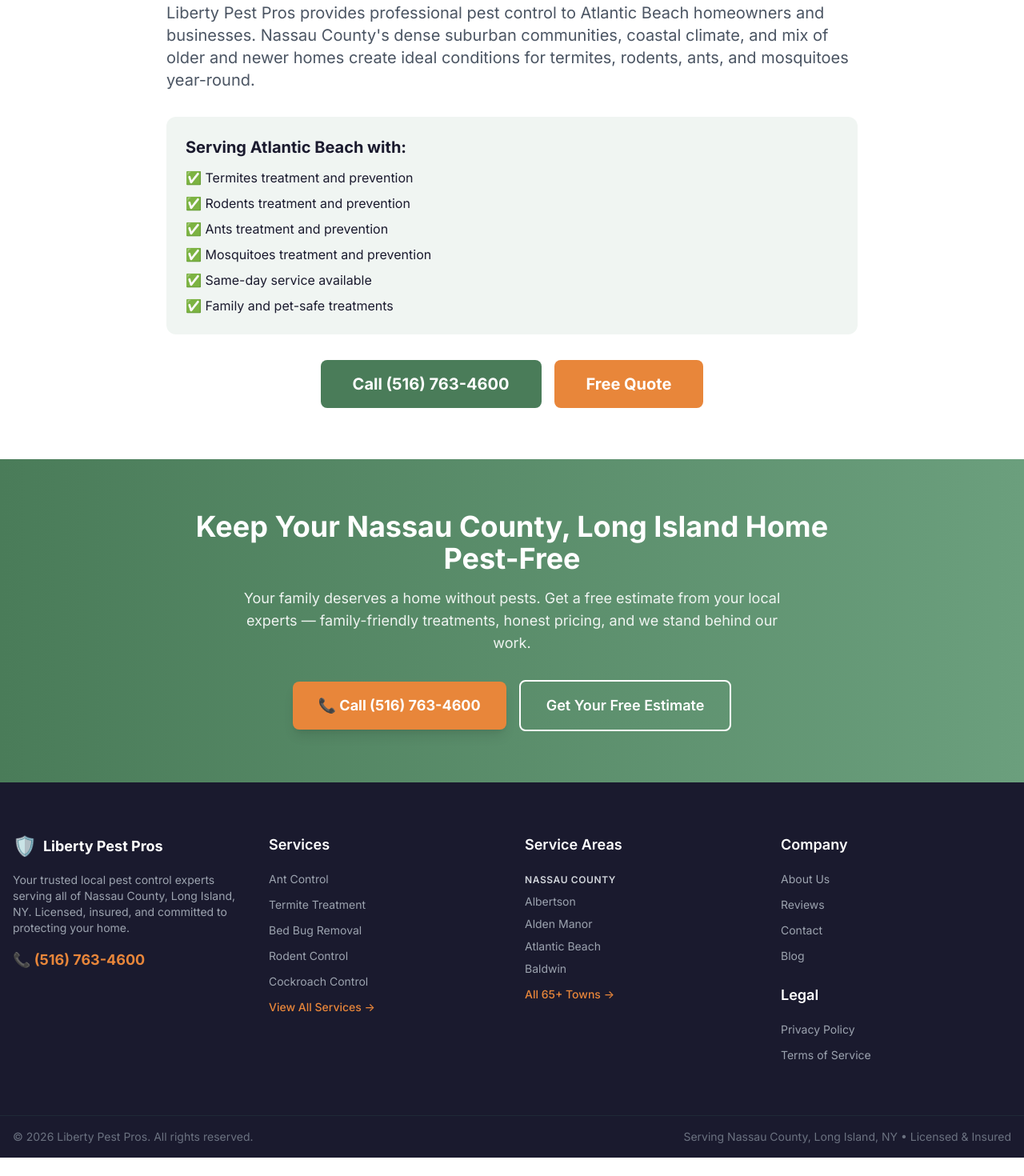
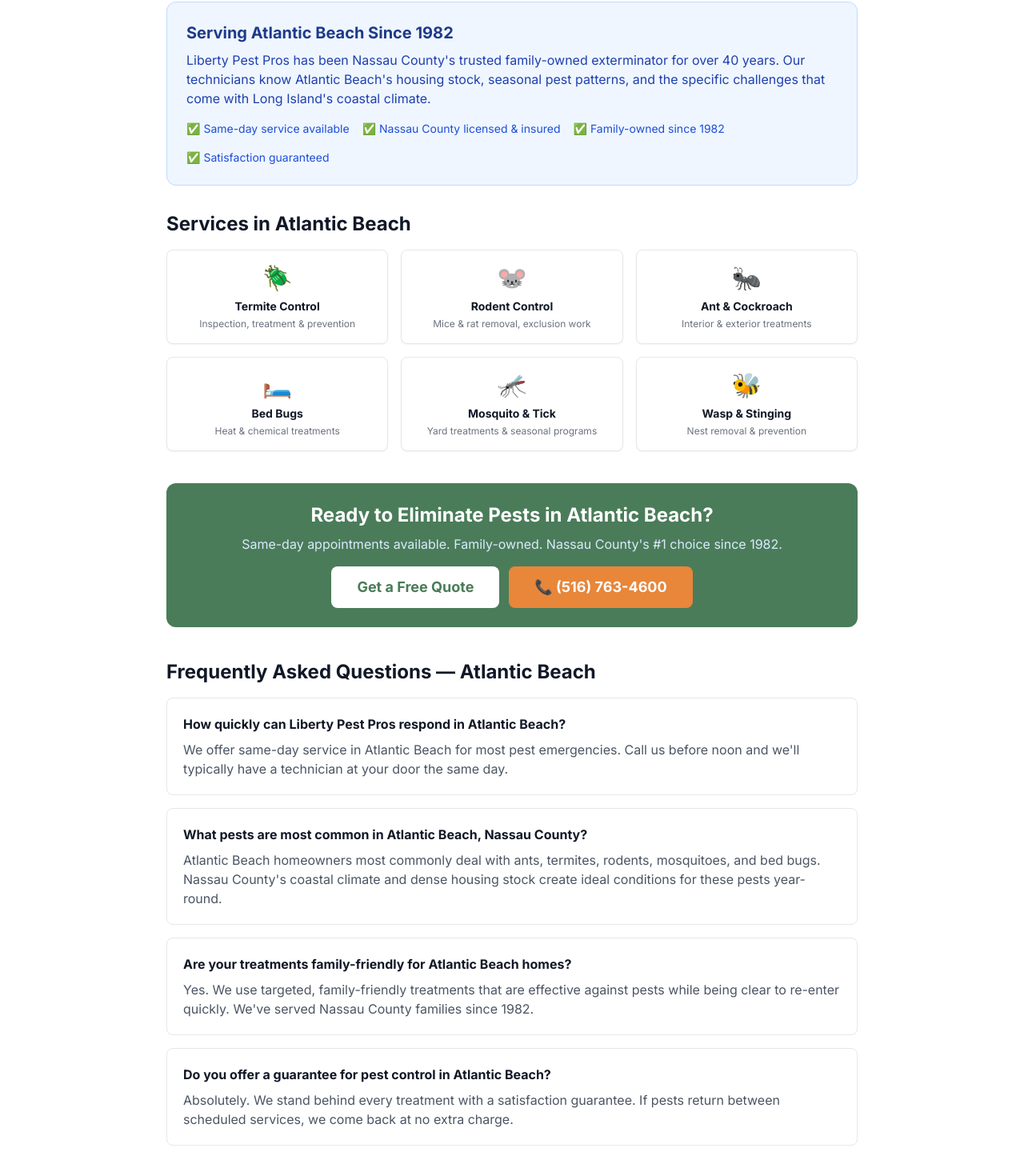
Before and after one commit to jeremyecker/libertypestpros, a Next.js app: page /nassau/atlantic-beach in a window 1280 px wide. Shown: the part 287-1757 px from the top of the page at 80% size. Before the commit the page ends 1734 px from the top, so only its background shows below. Built offline with nearby package versions, Linux system fonts and the light colour scheme; no server answers.

Commit message:
feat: Layer 2 — enriched town pages with schema, FAQs, service cards, dual CTA

```diff
--- a/app/[region]/[town]/page.tsx
+++ b/app/[region]/[town]/page.tsx
@@ -11,8 +11,8 @@
   if (!region) return {};
   const townName = townSlug.replace(/-/g, ' ').replace(/\b\w/g, l => l.toUpperCase());
   return {
-    title: `Pest Control in ${townName}, ${region.stateCode}`,
-    description: `Professional pest control in ${townName}, ${region.stateCode}. Call ${BRAND.phoneFormatted} for same-day service.`,
+    title: `Pest Control in ${townName}, NY | ${BRAND.name}`,
+    description: `Liberty Pest Pros provides trusted pest control in ${townName}, Nassau County since 1982. Same-day service available. Call (516) 763-4600 for a free quote.`,
   };
 }
 
@@ -37,9 +37,59 @@
   );
   if (!isValidTown && region.towns.length > 0) notFound();
 
+  const schemaData = {
+    "@context": "https://schema.org",
+    "@type": "LocalBusiness",
+    "name": BRAND.name,
+    "telephone": `+1${BRAND.phone}`,
+    "url": `https://${BRAND.domain}`,
+    "areaServed": {
+      "@type": "City",
+      "name": townName,
+      "containedInPlace": {
+        "@type": "AdministrativeArea",
+        "name": "Nassau County, New York"
+      }
+    },
+    "description": `Professional pest control in ${townName}, Nassau County since 1982.`
+  };
+
+  const services = [
+    { name: 'Termite Control', icon: '🪲', desc: 'Inspection, treatment & prevention' },
+    { name: 'Rodent Control', icon: '🐭', desc: 'Mice & rat removal, exclusion work' },
+    { name: 'Ant & Cockroach', icon: '🐜', desc: 'Interior & exterior treatments' },
+    { name: 'Bed Bugs', icon: '🛏️', desc: 'Heat & chemical treatments' },
+    { name: 'Mosquito & Tick', icon: '🦟', desc: 'Yard treatments & seasonal programs' },
+    { name: 'Wasp & Stinging', icon: '🐝', desc: 'Nest removal & prevention' },
+  ];
+
+  const faqs = [
+    {
+      q: `How quickly can Liberty Pest Pros respond in ${townName}?`,
+      a: `We offer same-day service in ${townName} for most pest emergencies. Call us before noon and we&apos;ll typically have a technician at your door the same day.`
+    },
+    {
+      q: `What pests are most common in ${townName}, Nassau County?`,
+      a: `${townName} homeowners most commonly deal with ants, termites, rodents, mosquitoes, and bed bugs. Nassau County&apos;s coastal climate and dense housing stock create ideal conditions for these pests year-round.`
+    },
+    {
+      q: `Are your treatments family-friendly for ${townName} homes?`,
+      a: `Yes. We use targeted, family-friendly treatments that are effective against pests while being clear to re-enter quickly. We&apos;ve served Nassau County families since 1982.`
+    },
+    {
+      q: `Do you offer a guarantee for pest control in ${townName}?`,
+      a: `Absolutely. We stand behind every treatment with a satisfaction guarantee. If pests return between scheduled services, we come back at no extra charge.`
+    },
+  ];
+
   return (
     <>
+      <script
+        type="application/ld+json"
+        dangerouslySetInnerHTML={{ __html: JSON.stringify(schemaData) }}
+      />
       <div className="max-w-4xl mx-auto px-4 py-16">
+        {/* Breadcrumb */}
         <nav className="text-sm text-gray-500 mb-8">
           <Link href={`/${regionSlug}/`} className="hover:text-brand-primary">{region.name}</Link>
           {' → '}
@@ -49,36 +99,75 @@
         </nav>
 
         <h1 className="text-4xl font-bold text-gray-900 mb-4">
-          Pest Control in {townName}, {region.stateCode}
+          Pest Control in {townName}, NY
         </h1>
-        <p className="text-xl text-gray-600 mb-8">
-          {BRAND.name} provides professional pest control to {townName} homeowners and businesses. {region.pestContext}
-        </p>
 
-        <div className="bg-brand-light rounded-xl p-6 mb-8">
-          <h2 className="text-xl font-bold text-brand-dark mb-3">Serving {townName} with:</h2>
-          <ul className="space-y-2 text-brand-dark">
-            {region.primaryPests.map(pest => (
-              <li key={pest}>✅ {pest} treatment and prevention</li>
-            ))}
-            <li>✅ Same-day service available</li>
-            <li>✅ Family and pet-safe treatments</li>
-          </ul>
+        {/* Local Authority Section */}
+        <div className="bg-blue-50 border border-blue-200 rounded-xl p-6 mb-8">
+          <h2 className="text-xl font-bold text-blue-900 mb-2">Serving {townName} Since 1982</h2>
+          <p className="text-blue-800 mb-4">
+            Liberty Pest Pros has been Nassau County&apos;s trusted family-owned exterminator for over 40 years.
+            Our technicians know {townName}&apos;s housing stock, seasonal pest patterns, and the specific challenges
+            that come with Long Island&apos;s coastal climate.
+          </p>
+          <div className="flex flex-wrap gap-4 text-sm text-blue-700">
+            <span>✅ Same-day service available</span>
+            <span>✅ Nassau County licensed &amp; insured</span>
+            <span>✅ Family-owned since 1982</span>
+            <span>✅ Satisfaction guaranteed</span>
+          </div>
         </div>
 
-        <div className="text-center">
-          <a
-            href={`tel:+1${BRAND.phone.replace(/\D/g, '')}`}
-            className="inline-block bg-brand-primary hover:bg-brand-secondary text-white font-bold py-4 px-10 rounded-lg text-xl transition-colors mr-4"
-          >
-            Call {BRAND.phoneFormatted}
-          </a>
-          <Link
-            href={`/${regionSlug}/contact/`}
-            className="inline-block bg-brand-accent hover:bg-orange-600 text-white font-bold py-4 px-10 rounded-lg text-xl transition-colors"
-          >
-            Free Quote
-          </Link>
+        {/* Service Cards */}
+        <h2 className="text-2xl font-bold text-gray-900 mb-4">Services in {townName}</h2>
+        <div className="grid grid-cols-2 md:grid-cols-3 gap-4 mb-10">
+          {services.map(s => (
+            <div key={s.name} className="bg-white border border-gray-200 rounded-lg p-4 text-center shadow-sm">
+              <div className="text-3xl mb-2">{s.icon}</div>
+              <div className="font-bold text-gray-900 text-sm">{s.name}</div>
+              <div className="text-xs text-gray-500 mt-1">{s.desc}</div>
+            </div>
+          ))}
+        </div>
+
+        {/* Dual CTA */}
+        <div className="bg-brand-primary rounded-xl p-6 mb-10 text-center">
+          <h2 className="text-2xl font-bold text-white mb-2">Ready to Eliminate Pests in {townName}?</h2>
+          <p className="text-blue-100 mb-4">Same-day appointments available. Family-owned. Nassau County&apos;s #1 choice since 1982.</p>
+          <div className="flex flex-col sm:flex-row gap-3 justify-center">
+            <Link
+              href={`/${regionSlug}/contact/`}
+              className="bg-white text-brand-primary font-bold py-3 px-8 rounded-lg text-lg hover:bg-gray-100 transition-colors"
+            >
+              Get a Free Quote
+            </Link>
+            <a
+              href={`tel:+1${BRAND.phone}`}
+              className="bg-brand-accent text-white font-bold py-3 px-8 rounded-lg text-lg hover:bg-red-700 transition-colors flex items-center justify-center gap-2"
+            >
+              📞 {BRAND.phoneFormatted}
+            </a>
+          </div>
+        </div>
+
+        {/* FAQ */}
+        <h2 className="text-2xl font-bold text-gray-900 mb-4">Frequently Asked Questions — {townName}</h2>
+        <div className="space-y-4 mb-10">
+          {faqs.map((faq, i) => (
+            <div key={i} className="border border-gray-200 rounded-lg p-5">
+              <h3 className="font-bold text-gray-900 mb-2">{faq.q}</h3>
+              <p className="text-gray-600" dangerouslySetInnerHTML={{ __html: faq.a }} />
+            </div>
+          ))}
+        </div>
+
+        {/* Internal links */}
+        <div className="text-sm text-gray-500">
+          <Link href={`/${regionSlug}/`} className="hover:underline text-brand-primary">← Back to {region.name}</Link>
+          {' | '}
+          <Link href={`/${regionSlug}/services/`} className="hover:underline text-brand-primary">All Services</Link>
+          {' | '}
+          <Link href="/blog/" className="hover:underline text-brand-primary">Pest Control Tips</Link>
         </div>
       </div>
       <CTABanner />
```
